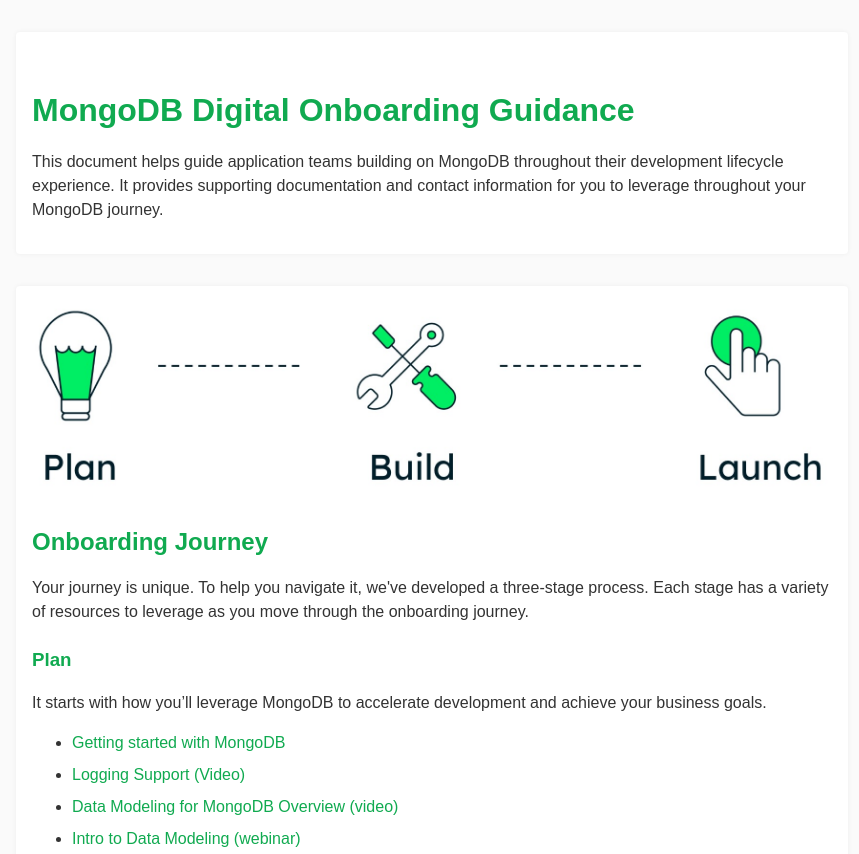
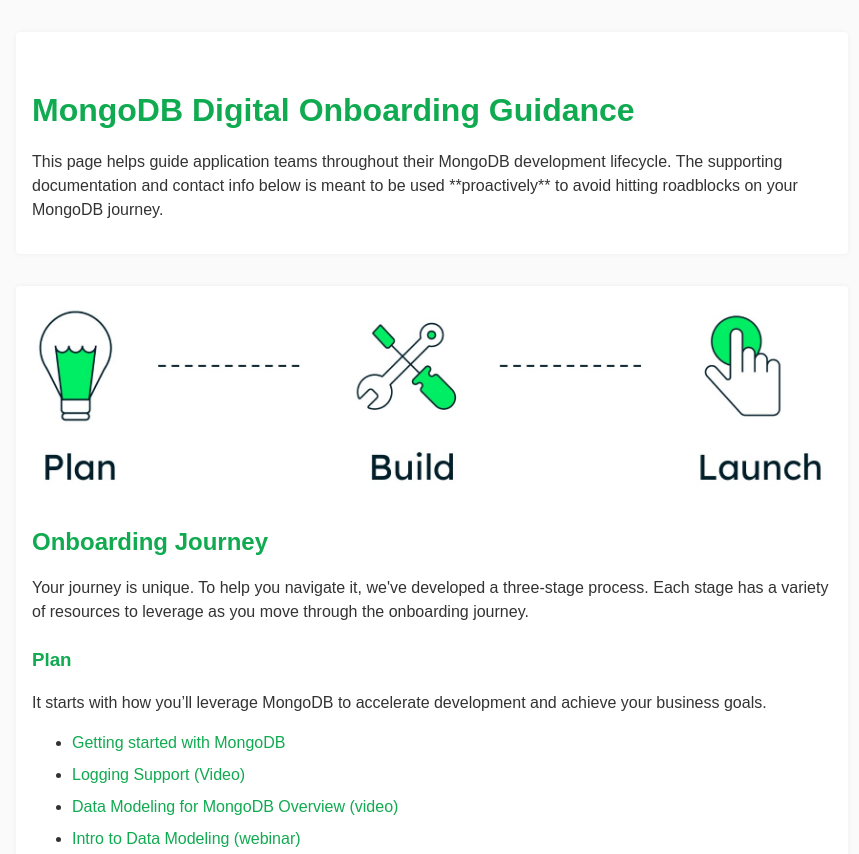
Before and after one commit to dmCase/mongodb-onboard, a plain HTML site: page index.html in a window 1280 px wide. Shown: the top 854 px of the page, without its empty margins (208-1067 px from the left). Drawn offline with Linux system fonts and the light colour scheme.

Commit message:
Update index.html

```diff
--- a/index.html
+++ b/index.html
@@ -52,9 +52,8 @@
   <header>
     <h1>MongoDB Digital Onboarding Guidance</h1>
     <p>
-      This document helps guide application teams building on MongoDB throughout their development
-      lifecycle experience. It provides supporting documentation and contact information for you to
-      leverage throughout your MongoDB journey.
+      This page helps guide application teams throughout their MongoDB development
+      lifecycle. The supporting documentation and contact info below is meant to be used **proactively** to avoid hitting roadblocks on your MongoDB journey.
     </p>
   </header>
 
```
